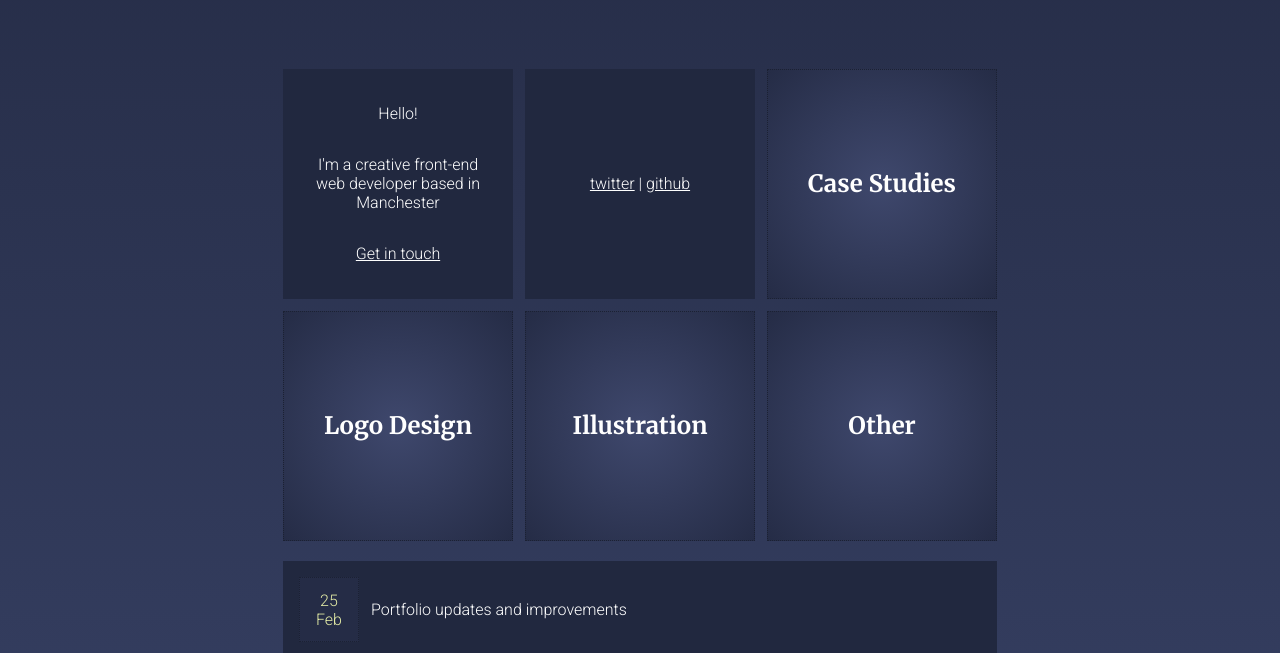
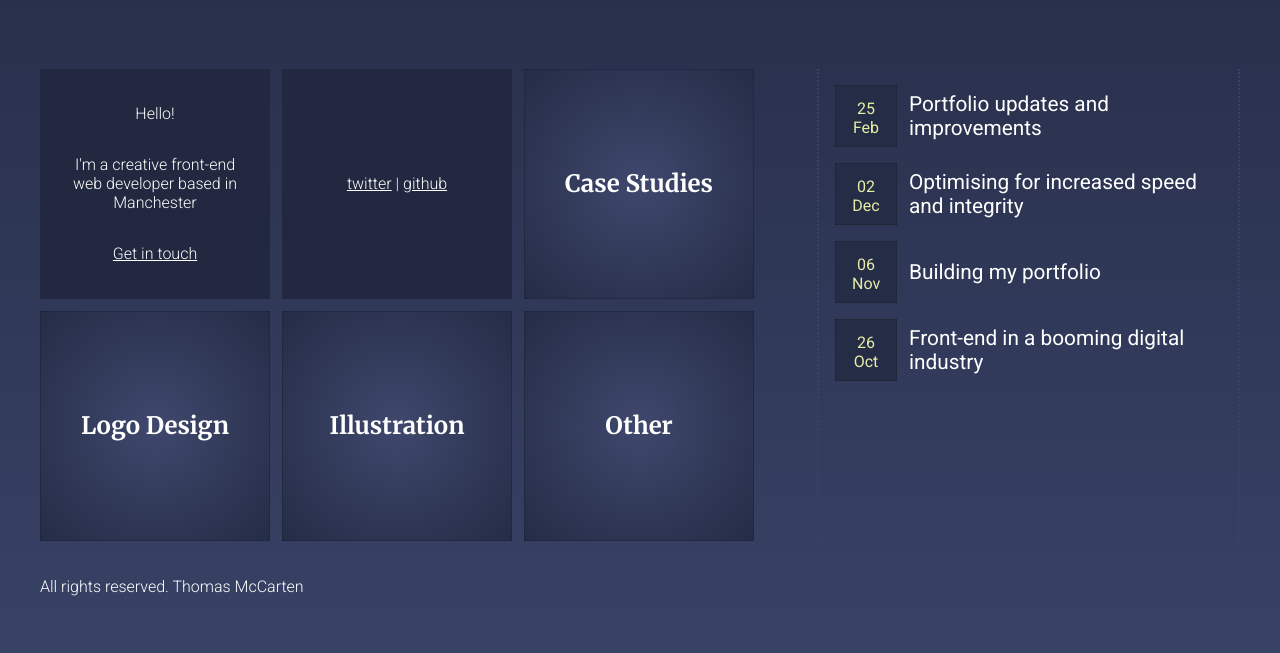
Before and after one commit to tmccarten/css_grid_layout, a plain HTML site: page index.html in a window 1280 px wide. Shown: the part 147-800 px from the top of the page. Drawn offline with Linux system fonts and the light colour scheme.

Commit message:
add grid 3 columns plus sidebar

```diff
--- a/index.html
+++ b/index.html
@@ -69,11 +69,13 @@
         </ul>
       </aside>
 
+      <footer class="footer">
+        <p>All rights reserved. Thomas McCarten</p>
+      </footer>
+
     </main>
 
-    <footer class="footer">
-      <p>All rights reserved. Thomas McCarten</p>
-    </footer>
+
 
   </div>
 
--- a/style.css
+++ b/style.css
@@ -82,6 +82,8 @@ ul {
 	flex: 0 0 auto;
 	color: #e5eda7;
 	border: 1px dotted #1b2133;
+  width: 62px;
+  height: 62px;
 }
 
 .sidebar__blog-date span {
@@ -129,7 +131,7 @@ ul {
   text-decoration: underline;
 }
 
-@media screen and (min-width: 534px) {
+@media screen and (min-width: 534px) { /* -- two columns -- */
 
   .page-wrapper {
     grid-template-columns: auto;
@@ -156,7 +158,16 @@ ul {
 
 }
 
-@media screen and (min-width: 757px) {
+@media screen and (min-width: 757px) { /* -- three columns -- */
+
+  .sidebar {
+    font-size: 1.3rem;
+    font-weight: 400;
+  }
+
+  .sidebar__blog-date {
+    font-size: 1rem;
+  }
 
   .grid-wrapper {
     grid-template-columns: repeat(3, 230px);
@@ -173,3 +184,29 @@ ul {
     margin-left: 30px;
   }
 }
+
+@media screen and (min-width: 987px) { /* -- four columns -- */
+
+  .grid-wrapper {
+    grid-template-columns: repeat(4, 230px);
+  }
+}
+
+@media screen and (min-width: 1229px) { /* -- three columns plus sidebar -- */
+
+  .sidebar {
+    background: none;
+    border-left: 2px dotted #384266;
+    border-right: 2px dotted #384266;
+    max-width: 423px;
+  }
+
+  .page-wrapper {
+    grid-template-areas: "tiles sidebar";
+    justify-content: space-between;
+  }
+
+  .grid-wrapper {
+    grid-template-columns: repeat(3, 230px);
+  }
+}
```
